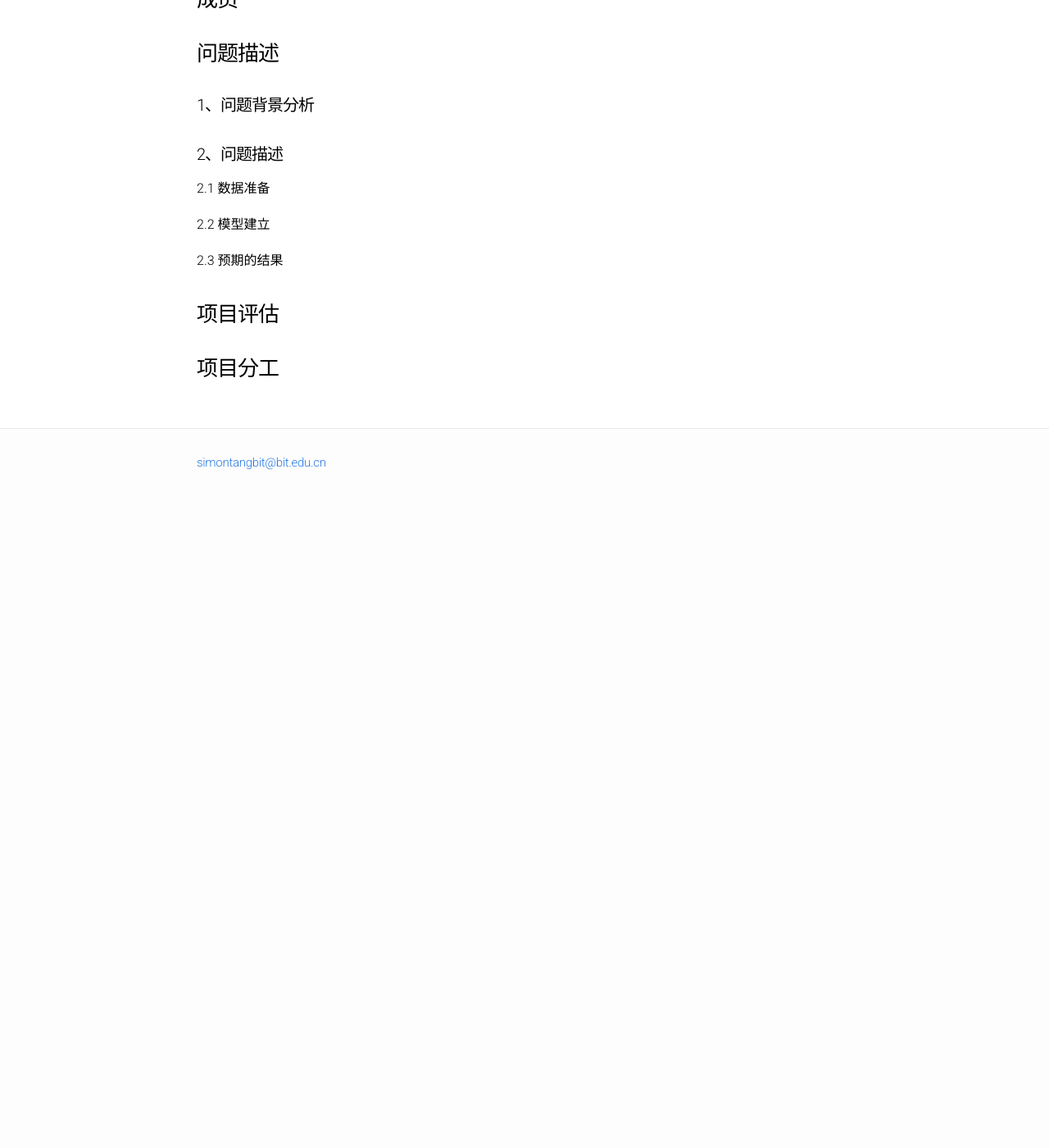
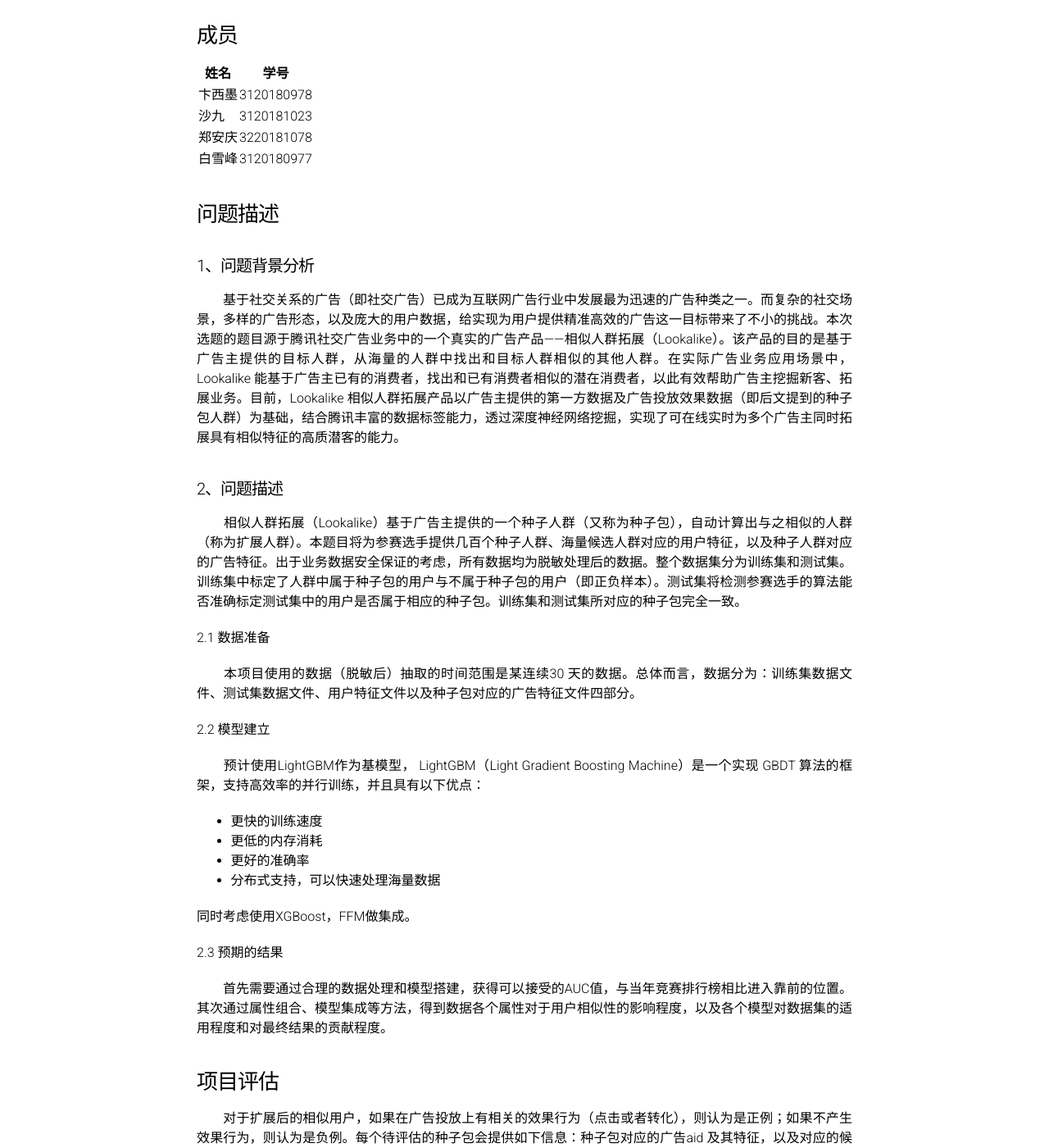
Before and after one commit to BITDM/bitdm.github.io, a Jekyll site: the page built from 2019/projects/P04/proposal.md, in a window 1280 px wide and 1400 px high, scrolled down 270 px. Shown: the whole window at 82% size. Built offline with Jekyll 4.4.1, drawn with Linux system fonts in a browser that asks for light colours; before the commit the page ends 900 px from its top, so only the background shows below that; some of the changed text lies outside the part shown.

Commit message:
P04组proposal (#351)

```diff
--- a/2019/projects/P04/proposal.md
+++ b/2019/projects/P04/proposal.md
@@ -7,23 +7,52 @@ permalink: /2019/projects/p04/proposal/
 > 注意: 上方的内容不要删除
 
 ## 项目题目
-
+**腾讯社交广告高校算法大赛-相似人群拓展**
 
 ### 成员
 
+姓名 | 学号
+---- |-----|
+卞西墨 | 3120180978
+沙九 | 3120181023
+郑安庆 | 3220181078
+白雪峰 | 3120180977
 
 ### 问题描述
 
 #### 1、问题背景分析
+　　基于社交关系的广告（即社交广告）已成为互联网广告行业中发展最为迅速的广告种类之一。而复杂的社交场景，多样的广告形态，以及庞大的用户数据，给实现为用户提供精准高效的广告这一目标带来了不小的挑战。本次选题的题目源于腾讯社交广告业务中的一个真实的广告产品——相似人群拓展（Lookalike）。该产品的目的是基于广告主提供的目标人群，从海量的人群中找出和目标人群相似的其他人群。在实际广告业务应用场景中，Lookalike 能基于广告主已有的消费者，找出和已有消费者相似的潜在消费者，以此有效帮助广告主挖掘新客、拓展业务。目前，Lookalike 相似人群拓展产品以广告主提供的第一方数据及广告投放效果数据（即后文提到的种子包人群）为基础，结合腾讯丰富的数据标签能力，透过深度神经网络挖掘，实现了可在线实时为多个广告主同时拓展具有相似特征的高质潜客的能力。
 
 #### 2、问题描述
 
+　　相似人群拓展（Lookalike）基于广告主提供的一个种子人群（又称为种子包），自动计算出与之相似的人群（称为扩展人群）。本题目将为参赛选手提供几百个种子人群、海量候选人群对应的用户特征，以及种子人群对应的广告特征。出于业务数据安全保证的考虑，所有数据均为脱敏处理后的数据。整个数据集分为训练集和测试集。训练集中标定了人群中属于种子包的用户与不属于种子包的用户（即正负样本）。测试集将检测参赛选手的算法能否准确标定测试集中的用户是否属于相应的种子包。训练集和测试集所对应的种子包完全一致。
+
 2.1 数据准备
+
+　　本项目使用的数据（脱敏后）抽取的时间范围是某连续30 天的数据。总体而言，数据分为：训练集数据文件、测试集数据文件、用户特征文件以及种子包对应的广告特征文件四部分。
 
 2.2 模型建立
 
+　　预计使用LightGBM作为基模型， LightGBM（Light Gradient Boosting Machine）是一个实现 GBDT 算法的框架，支持高效率的并行训练，并且具有以下优点：
+* 更快的训练速度
+* 更低的内存消耗
+* 更好的准确率
+* 分布式支持，可以快速处理海量数据
+
+同时考虑使用XGBoost，FFM做集成。
+
 2.3 预期的结果
 
+　　首先需要通过合理的数据处理和模型搭建，获得可以接受的AUC值，与当年竞赛排行榜相比进入靠前的位置。其次通过属性组合、模型集成等方法，得到数据各个属性对于用户相似性的影响程度，以及各个模型对数据集的适用程度和对最终结果的贡献程度。
+
 ### 项目评估
+　　对于扩展后的相似用户，如果在广告投放上有相关的效果行为（点击或者转化），则认为是正例；如果不产生效果行为，则认为是负例。每个待评估的种子包会提供如下信息：种子包对应的广告aid 及其特征，以及对应的候选用户集合（uid 及其特征）。选手需要为每个种子包计算测试集中用户的得分，比赛会据此计算每个种子包的AUC 指标，AUCi 表示第i 个包的AUC 值，并以所有待评估的m 个种子包的平均AUC 作为最终的评估指标。
 
 ### 项目分工
+
+姓名 | 任务
+---- | ----
+白雪峰 | 数据获取、清洗、处理，撰写报告
+沙九 | LightGBM算法模型，撰写报告
+卞西墨 | 模型集成与测试，撰写报告
+郑安庆 | 分析与预测结果，撰写报告
```
